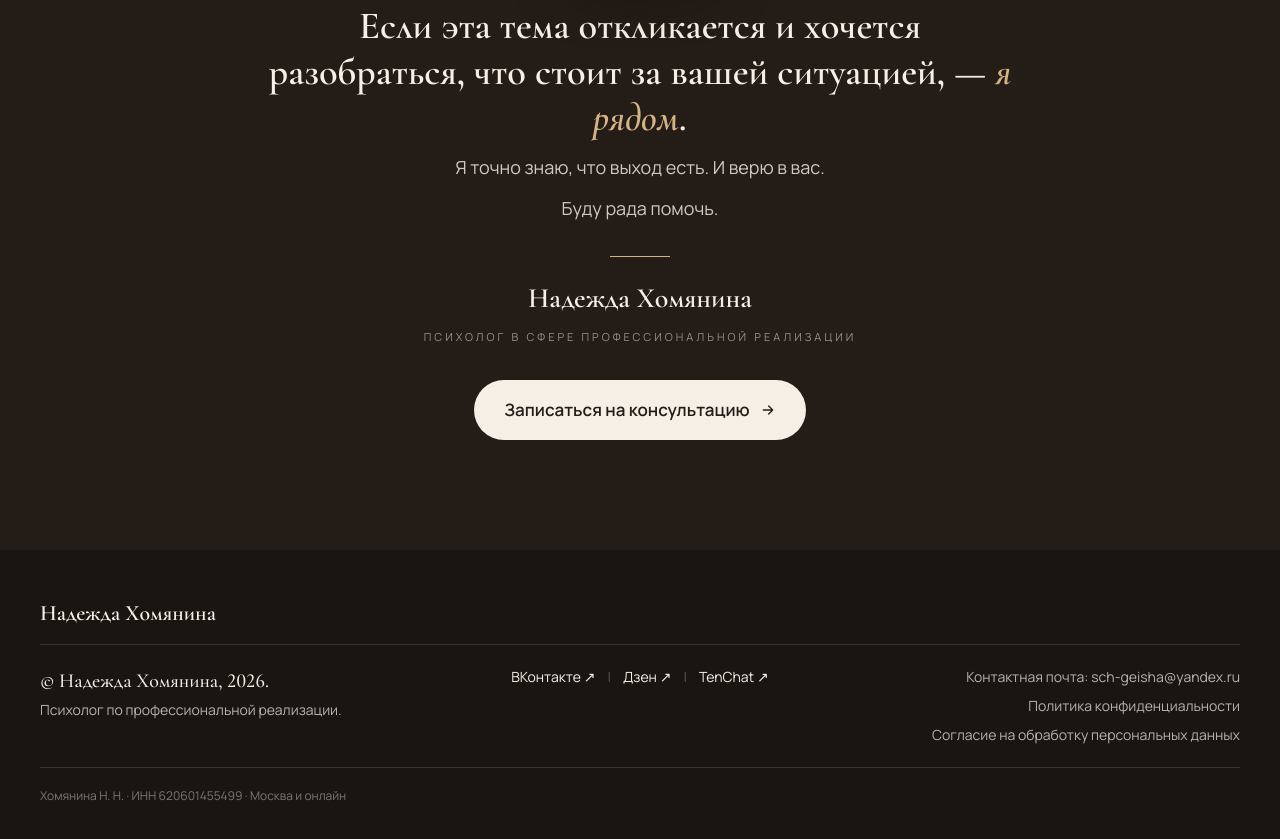
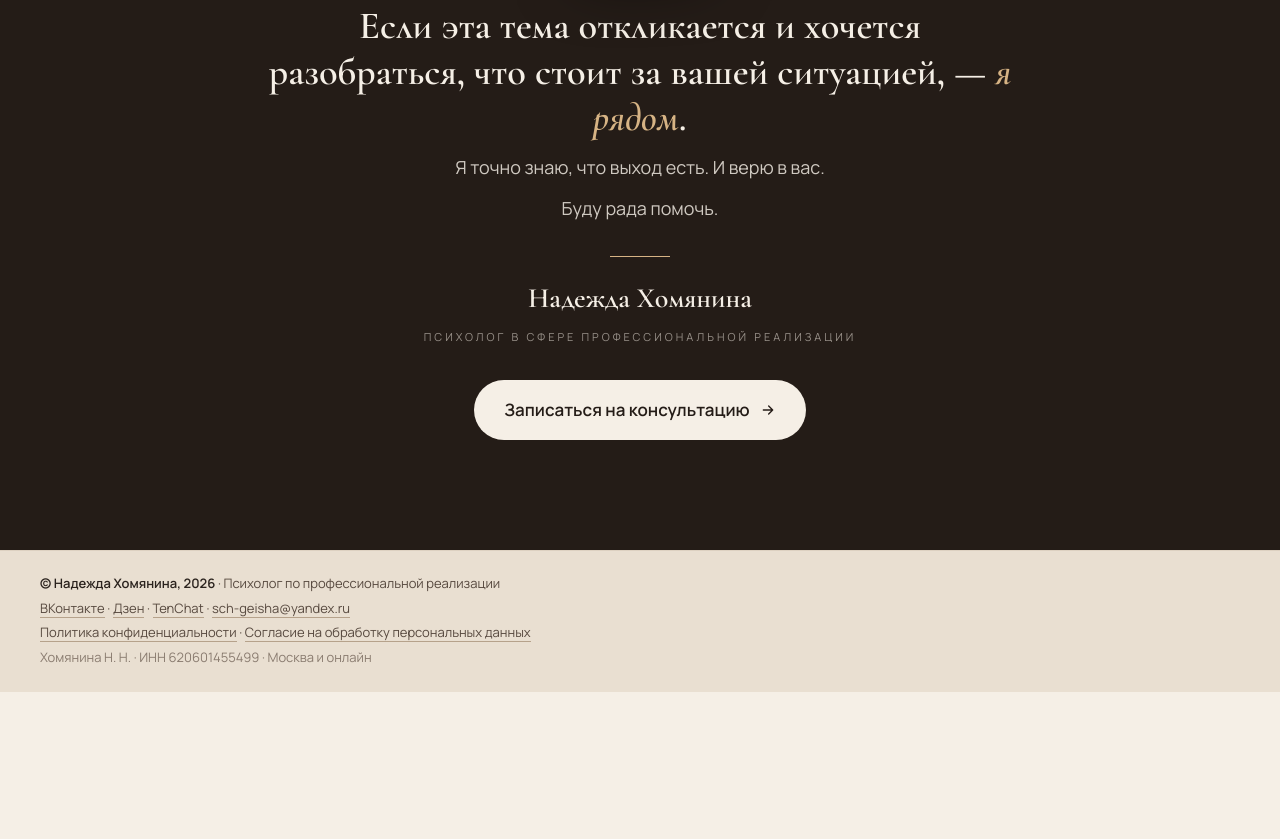
Before and after one commit to Ogruzok/niko-dev, a plain HTML site: page portfolio/preview-kh/uspekh-bez-radosti/index.html in a window 1280 px wide. Shown: the part 7700-8539 px from the top of the page. After the commit the page ends 8392 px from the top, so only its background shows below. Drawn offline with Linux system fonts and the light colour scheme.

Commit message:
Add files via upload

```diff
--- a/portfolio/preview-kh/uspekh-bez-radosti/index.html
+++ b/portfolio/preview-kh/uspekh-bez-radosti/index.html
@@ -201,6 +201,15 @@ a, button, summary, label { -webkit-tap-highlight-color: transparent; }
 .ftr__name { display: inline-block; font: 600 22px/1.2 var(--serif); color: var(--ivory); text-decoration: none; margin-bottom: 4px; }
 .ftr__grid { margin-top: 14px; padding: 20px 0; }
 @media (max-width: 899px) { .ftr { padding-top: 32px; } .ftr, .ftr__copy, .social a, .social i, .ftr__legal a { font-size: 15px; } .ftr__inn { font-size: 13px; } }
+
+/* подвал: компактный, светлый (ТЗ: светло-бежевый фон, графитовый текст) */
+.ftr.foot { background: var(--sand); color: var(--ink-2); border-top: 1px solid var(--line); padding: 22px 0 24px; font-size: 13px; }
+.foot .foot__row { font-size: 13px; line-height: 1.6; margin: 0 0 4px; color: var(--ink-2); }
+.foot .foot__row b { font-weight: 600; color: var(--ink); }
+.foot .foot__row a { color: var(--ink-2); text-decoration: none; border-bottom: 1px solid var(--taupe); }
+.foot .foot__row a:hover { color: var(--caramel); }
+.foot .foot__row--dim { color: var(--muted); margin: 0; }
+@media (max-width: 899px) { .ftr.foot { padding: 20px 0 calc(76px + env(safe-area-inset-bottom)); } .foot .foot__row { font-size: 13px; } }
 
 /* ===== Статья в журнальном стиле (поверх исходной разметки статьи) ===== */
 .ar { display: block; }
@@ -501,19 +510,12 @@ a, button, summary, label { -webkit-tap-highlight-color: transparent; }
   <a class="pv-cta__btn" href="#popup:zayavkapsixolog">Записаться на консультацию <svg width="18" height="18" viewBox="0 0 24 24" fill="none" aria-hidden="true"><path d="M5 12h14M13 6l6 6-6 6" stroke="currentColor" stroke-width="2" stroke-linecap="round" stroke-linejoin="round"/></svg></a>
 </div></section>
 </main>
-<footer class="ftr">
+<footer class="ftr foot">
   <div class="wrap">
-    <a class="ftr__name" href="../">Надежда Хомянина</a>
-    <div class="ftr__grid">
-      <div class="ftr__copy"><b>© Надежда Хомянина, 2026.</b><span>Психолог по профессиональной реализации.</span></div>
-      <div class="social" aria-label="Соцсети"><a href="#" data-todo="vk">ВКонтакте ↗</a><i>|</i><a href="#" data-todo="dzen">Дзен ↗</a><i>|</i><a href="#" data-todo="tenchat">TenChat ↗</a></div>
-      <div class="ftr__legal">
-        <a href="mailto:sch-geisha@yandex.ru">Контактная почта: sch-geisha@yandex.ru</a>
-        <a href="../policy/">Политика конфиденциальности</a>
-        <a href="../personal/">Согласие на обработку персональных данных</a>
-      </div>
-    </div>
-    <p class="ftr__inn">Хомянина Н. Н. · ИНН 620601455499 · Москва и онлайн</p>
+    <p class="foot__row"><b>© Надежда Хомянина, 2026</b> · Психолог по профессиональной реализации</p>
+    <p class="foot__row"><a href="#" data-todo="vk">ВКонтакте</a> · <a href="#" data-todo="dzen">Дзен</a> · <a href="#" data-todo="tenchat">TenChat</a> · <a href="mailto:sch-geisha@yandex.ru">sch-geisha@yandex.ru</a></p>
+    <p class="foot__row"><a href="../policy/">Политика конфиденциальности</a> · <a href="../personal/">Согласие на обработку персональных данных</a></p>
+    <p class="foot__row foot__row--dim">Хомянина Н. Н. · ИНН 620601455499 · Москва и онлайн</p>
   </div>
 </footer>
 <div class="sticky" id="sticky"><a class="btn btn--dark" href="#popup:zayavkapsixolog">Выстроить свою систему</a></div>
```
